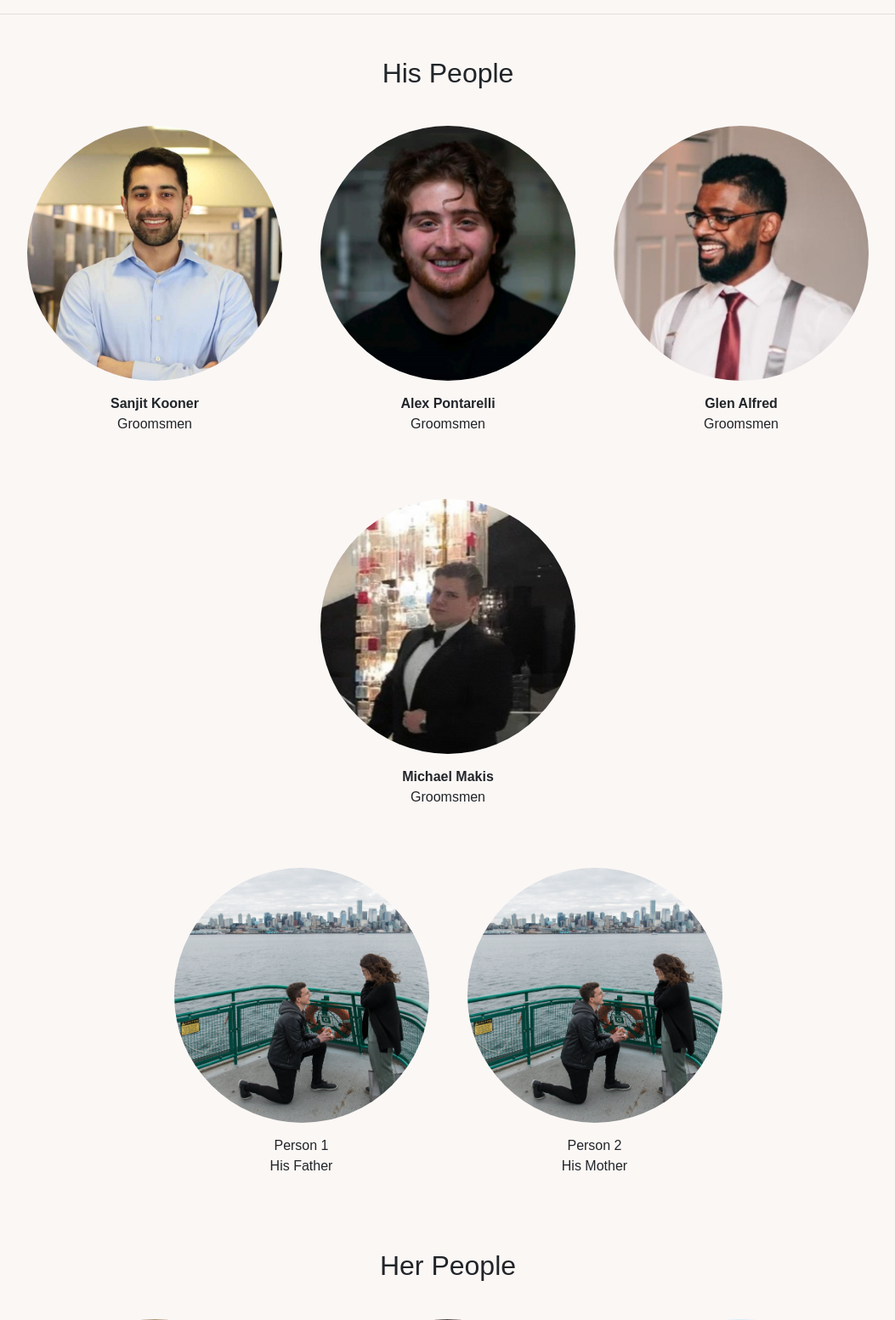
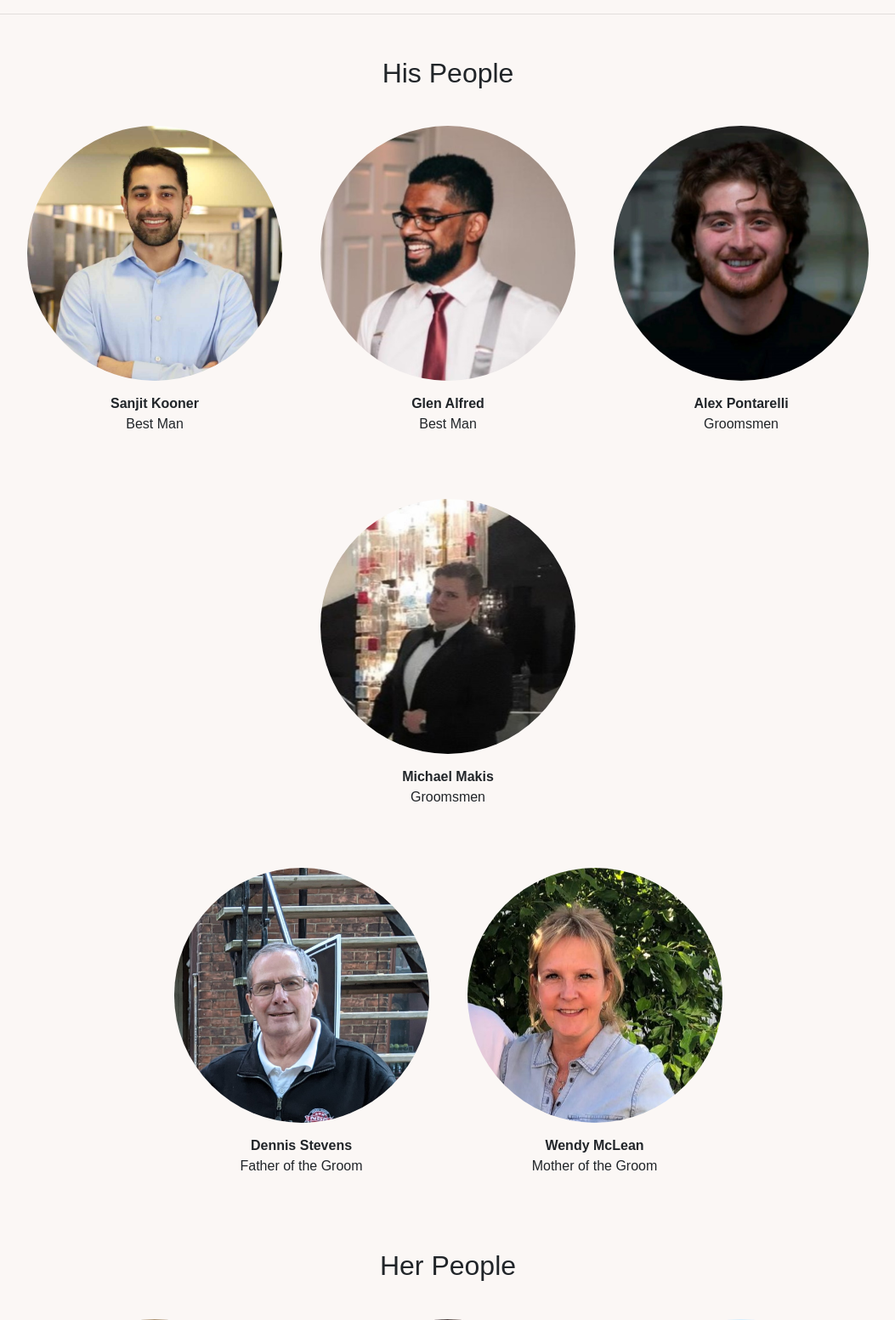
Before and after one commit to AustinMcLean/AuSam, a Django app: template main_app/templates/people.html in a window 1280 px wide. Shown: the part 247-1800 px from the top of the page at 85% size, without its empty margins (113-1166 px from the left). Run offline with Django 3.2, Linux system fonts and the light colour scheme; the template is opened without the code that fills it, so the values that code supplies are empty; some libraries are stand-ins or nearby versions.

Commit message:
Added pics of groom's parents + fixed titles and ordering (#65)
Co-authored-by: AustinMcLean <austin_mclean@hotmail.com>

```diff
--- a/main_app/templates/people.html
+++ b/main_app/templates/people.html
@@ -11,7 +11,12 @@
         <div class="groomsmen">
             <figure>
                 <img src="{% static 'page-specific/home/Sanjit.jpg' %}" alt="Groomsmen">
-                <figcaption><strong>Sanjit Kooner</strong> <br> Groomsmen</figcaption>
+                <figcaption><strong>Sanjit Kooner</strong> <br> Best Man</figcaption>
+            </figure>
+
+            <figure>
+                <img src="{% static 'page-specific/home/Glen.jpg' %}" alt="Groomsmen">
+                <figcaption><strong>Glen Alfred</strong> <br> Best Man</figcaption>
             </figure>
 
             <figure>
@@ -19,10 +24,6 @@
                 <figcaption><strong>Alex Pontarelli</strong>  <br> Groomsmen</figcaption>
             </figure>
 
-            <figure>
-                <img src="{% static 'page-specific/home/Glen.jpg' %}" alt="Groomsmen">
-                <figcaption><strong>Glen Alfred</strong> <br> Groomsmen</figcaption>
-            </figure>
 
             <figure>
                 <img src="{% static 'page-specific/home/Michael.jpg' %}" alt="Groomsmen">
@@ -32,13 +33,13 @@
 
         <div class="hisParents">
             <figure>
-                <img src="{% static 'page-specific/home/AustinandSamEngagement-web_res.jpg' %}" alt="Father of the Groom">
-                <figcaption>Person 1 <br> His Father</figcaption>
+                <img src="{% static 'page-specific/home/Dennis.jpg' %}" alt="Father of the Groom">
+                <figcaption><strong>Dennis Stevens</strong> <br> Father of the Groom</figcaption>
             </figure>
 
             <figure>
-                <img src="{% static 'page-specific/home/AustinandSamEngagement-web_res.jpg' %}" alt="Mother of the Groom">
-                <figcaption>Person 2 <br> His Mother</figcaption>
+                <img src="{% static 'page-specific/home/Wendy.jpg' %}" alt="Mother of the Groom">
+                <figcaption><strong>Wendy McLean</strong> <br> Mother of the Groom</figcaption>
             </figure>
         </div>
 
```
Also changed, not shown: main_app/static/page-specific/home/Dennis.jpg (added), main_app/static/page-specific/home/Wendy.jpg (added).
